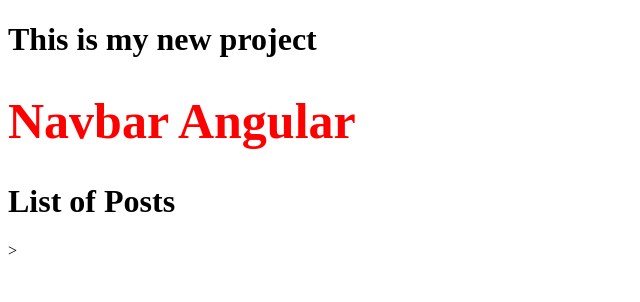
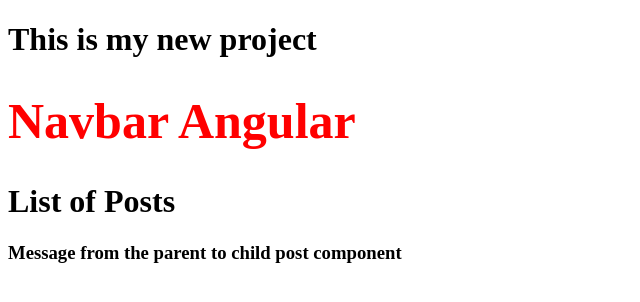
Before and after one commit to vignan37/AngularProjectGohan, an Angular app: page / in a window 1280 px wide. Shown: the top 302 px of the page, without its empty margins (0-640 px from the left). Built offline with nearby package versions, Linux system fonts and the light colour scheme.

Commit message:
Variable exchange from parent to child

```diff
--- a/src/app/app.component.html
+++ b/src/app/app.component.html
@@ -1,3 +1,3 @@
 <h1>This is my new project</h1>
 <app-navbar></app-navbar>
-<app-post></app-post>
+<app-post [fromParent]='parentMessage'></app-post>
--- a/src/app/app.component.ts
+++ b/src/app/app.component.ts
@@ -7,4 +7,5 @@
 })
 export class AppComponent {
   title = 'ProjectGohan';
+  parentMessage:string='Message from the parent to child post component';
 }
--- a/src/app/post/post.component.html
+++ b/src/app/post/post.component.html
@@ -1 +1,2 @@
-<h1>{{title}}</h1>>
+<h1>{{title}}</h1>
+<h3>{{fromParent}}</h3>
--- a/src/app/post/post.component.ts
+++ b/src/app/post/post.component.ts
@@ -1,4 +1,4 @@
-import { Component } from '@angular/core';
+import { Component,Input } from '@angular/core';
 
 @Component({
   selector: 'app-post',
@@ -7,4 +7,6 @@
 })
 export class PostComponent {
   title:string = "List of Posts";
+
+  @Input() fromParent!:string;
 }
```
